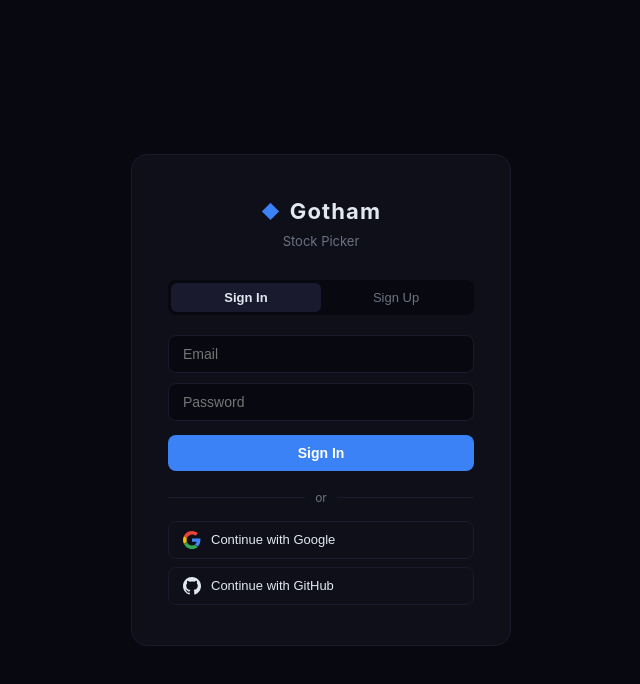
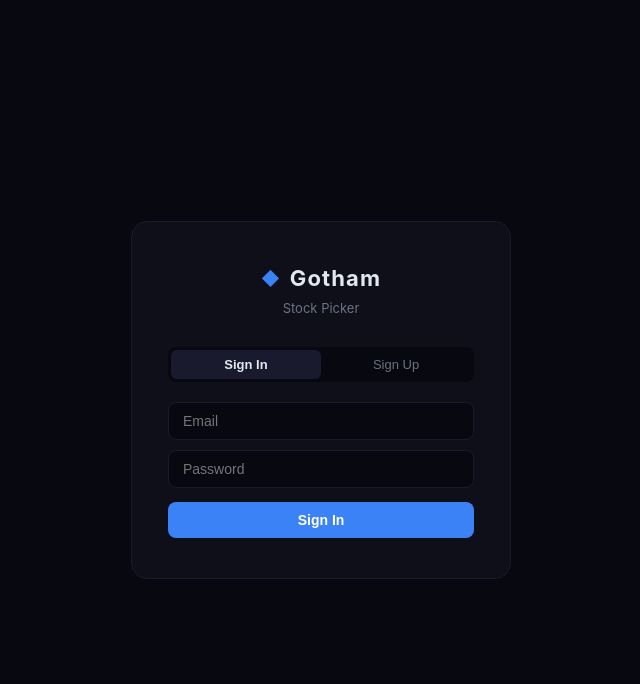
Before and after one commit to vigneshsriram/gotham-stock-picker, a React (Vite) app: page / in a window 1280 px wide. Shown: the top 684 px of the page, without its empty margins (319-959 px from the left). Built offline with nearby package versions, Linux system fonts and the light colour scheme.

Commit message:
Wire Supabase credentials, remove OAuth, clean up auth interface

```diff
--- a/src/lib/auth.tsx
+++ b/src/lib/auth.tsx
@@ -9,7 +9,6 @@ interface AuthCtx {
   loading: boolean;
   signInWithPassword: (email: string, password: string) => Promise<string | null>;
   signUp: (email: string, password: string) => Promise<string | null>;
-  signInWithOAuth: (provider: 'google' | 'github') => Promise<void>;
   signOut: () => Promise<void>;
 }
 
@@ -43,19 +42,12 @@ export function AuthProvider({ children }: { children: React.ReactNode }) {
     return error?.message ?? null;
   }
 
-  async function signInWithOAuth(provider: 'google' | 'github') {
-    await supabase.auth.signInWithOAuth({
-      provider,
-      options: { redirectTo: window.location.origin },
-    });
-  }
-
   async function signOut() {
     await supabase.auth.signOut();
   }
 
   return (
-    <Ctx.Provider value={{ user, session, isAdmin, loading, signInWithPassword, signUp, signInWithOAuth, signOut }}>
+    <Ctx.Provider value={{ user, session, isAdmin, loading, signInWithPassword, signUp, signOut }}>
       {children}
     </Ctx.Provider>
   );
--- a/src/pages/SignIn.tsx
+++ b/src/pages/SignIn.tsx
@@ -2,7 +2,7 @@ import { useState } from 'react';
 import { useAuth } from '../lib/auth';
 
 export default function SignIn() {
-  const { signInWithPassword, signUp, signInWithOAuth } = useAuth();
+  const { signInWithPassword, signUp } = useAuth();
   const [tab, setTab] = useState<'signin' | 'signup'>('signin');
   const [email, setEmail] = useState('');
   const [password, setPassword] = useState('');
@@ -23,11 +23,6 @@ export default function SignIn() {
     } else if (tab === 'signup') {
       setInfo('Check your email to confirm your account, then sign in.');
     }
-  }
-
-  async function handleOAuth(provider: 'google' | 'github') {
-    setError('');
-    await signInWithOAuth(provider);
   }
 
   return (
@@ -75,26 +70,6 @@ export default function SignIn() {
             {busy ? 'Please wait…' : tab === 'signin' ? 'Sign In' : 'Create Account'}
           </button>
         </form>
-
-        <div className="auth-divider"><span>or</span></div>
-
-        <div className="auth-oauth">
-          <button className="auth-btn-oauth" onClick={() => handleOAuth('google')}>
-            <svg width="18" height="18" viewBox="0 0 48 48" aria-hidden="true">
-              <path fill="#EA4335" d="M24 9.5c3.5 0 6.6 1.2 9 3.2l6.7-6.7C35.7 2.5 30.2 0 24 0 14.7 0 6.7 5.4 2.6 13.3l7.8 6C12.5 13 17.9 9.5 24 9.5z"/>
-              <path fill="#4285F4" d="M46.5 24.5c0-1.6-.1-3.1-.4-4.5H24v8.5h12.7c-.6 3-2.3 5.5-4.8 7.2l7.5 5.8c4.4-4 6.9-10 6.9-17z"/>
-              <path fill="#FBBC05" d="M10.4 28.7A14.6 14.6 0 0 1 9.5 24c0-1.6.3-3.2.9-4.7l-7.8-6A23.9 23.9 0 0 0 0 24c0 3.9.9 7.6 2.6 10.8l7.8-6.1z"/>
-              <path fill="#34A853" d="M24 48c6.2 0 11.4-2 15.2-5.5l-7.5-5.8c-2 1.4-4.6 2.2-7.7 2.2-6.1 0-11.3-4.1-13.1-9.7l-7.8 6C6.7 42.6 14.7 48 24 48z"/>
-            </svg>
-            Continue with Google
-          </button>
-          <button className="auth-btn-oauth" onClick={() => handleOAuth('github')}>
-            <svg width="18" height="18" viewBox="0 0 24 24" fill="currentColor" aria-hidden="true">
-              <path d="M12 0C5.37 0 0 5.37 0 12c0 5.3 3.44 9.8 8.2 11.4.6.1.82-.26.82-.58v-2.03c-3.34.73-4.04-1.6-4.04-1.6-.54-1.38-1.33-1.75-1.33-1.75-1.09-.74.08-.73.08-.73 1.2.08 1.84 1.24 1.84 1.24 1.07 1.83 2.8 1.3 3.48 1 .11-.78.42-1.3.76-1.6-2.67-.3-5.47-1.33-5.47-5.93 0-1.31.47-2.38 1.24-3.22-.12-.3-.54-1.52.12-3.18 0 0 1.01-.32 3.3 1.23a11.5 11.5 0 0 1 3-.4c1.02 0 2.04.13 3 .4 2.28-1.55 3.3-1.23 3.3-1.23.66 1.66.24 2.88.12 3.18.77.84 1.24 1.91 1.24 3.22 0 4.61-2.81 5.63-5.48 5.92.43.37.81 1.1.81 2.22v3.3c0 .32.22.69.83.57C20.57 21.8 24 17.3 24 12 24 5.37 18.63 0 12 0z"/>
-            </svg>
-            Continue with GitHub
-          </button>
-        </div>
       </div>
     </div>
   );
```
Also changed, not shown: 1 other file (tests, documents, lock files or other folders).
